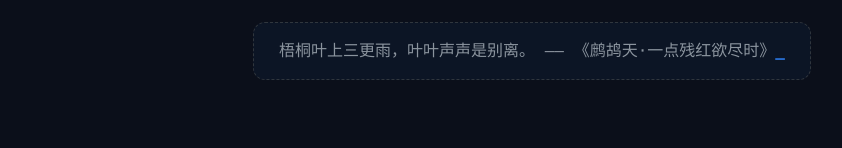
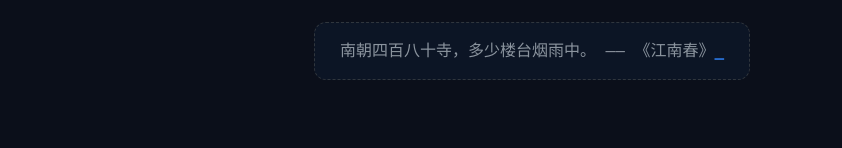
Before and after one commit to VarleyT/VarleyT.github.io, a plain HTML site: page index.html in a window 1280 px wide. Shown: the part 259-407 px from the top of the page, without its empty margins (108-950 px from the left). Drawn offline with Linux system fonts and the light colour scheme.

Commit message:
deploy: d4908e89d28fa1dd65c6c03d636925452d6c6ea9

```diff
--- a/index.html
+++ b/index.html
@@ -110,7 +110,7 @@
 
         <script>
             // 由 Node.js 构建时注入的今日名言
-            const quote = "梧桐叶上三更雨，叶叶声声是别离。 —— 《鹧鸪天·一点残红欲尽时》";
+            const quote = "南朝四百八十寺，多少楼台烟雨中。 —— 《江南春》";
             let i = 0;
             const speed = 100; // 打字速度（毫秒）
 
```
